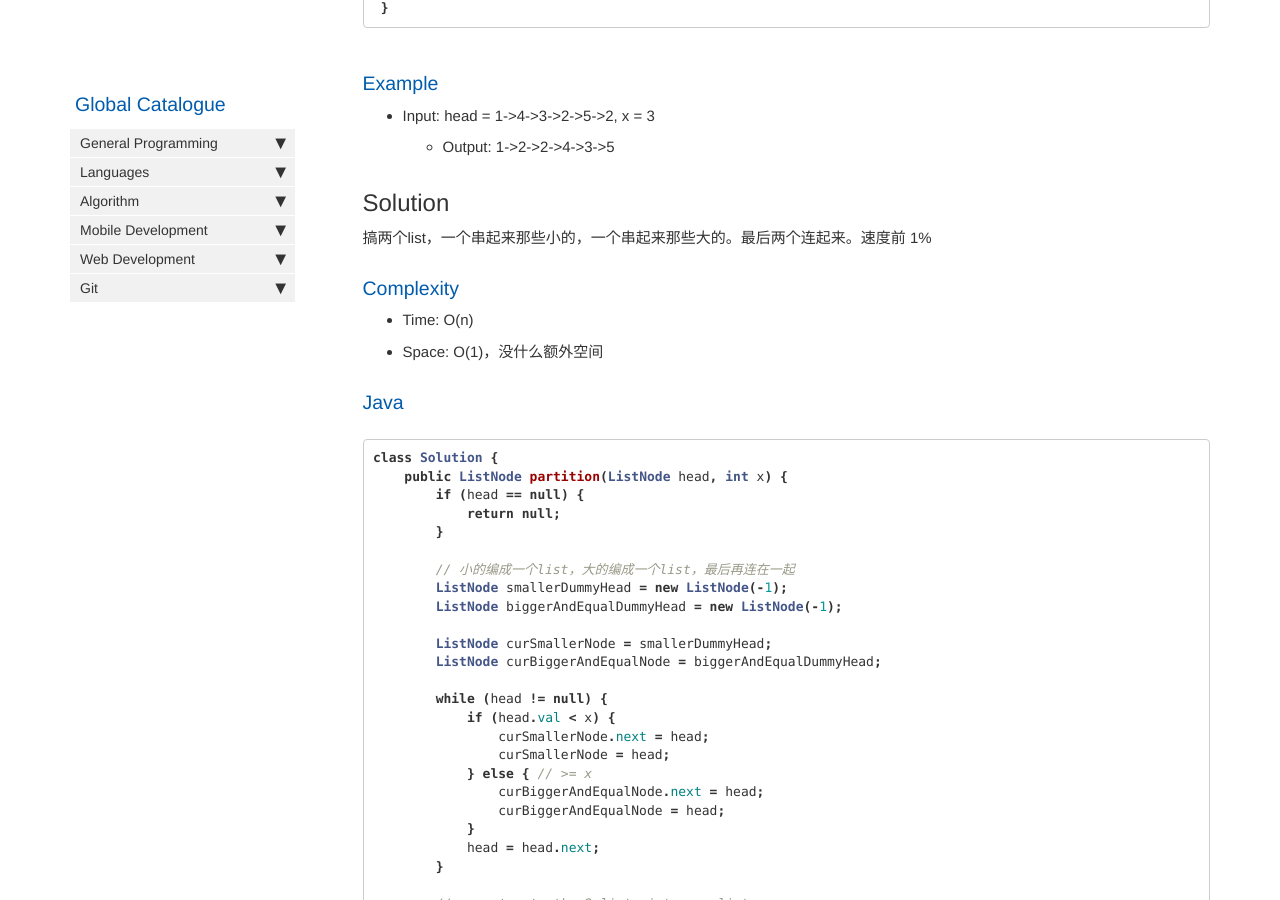
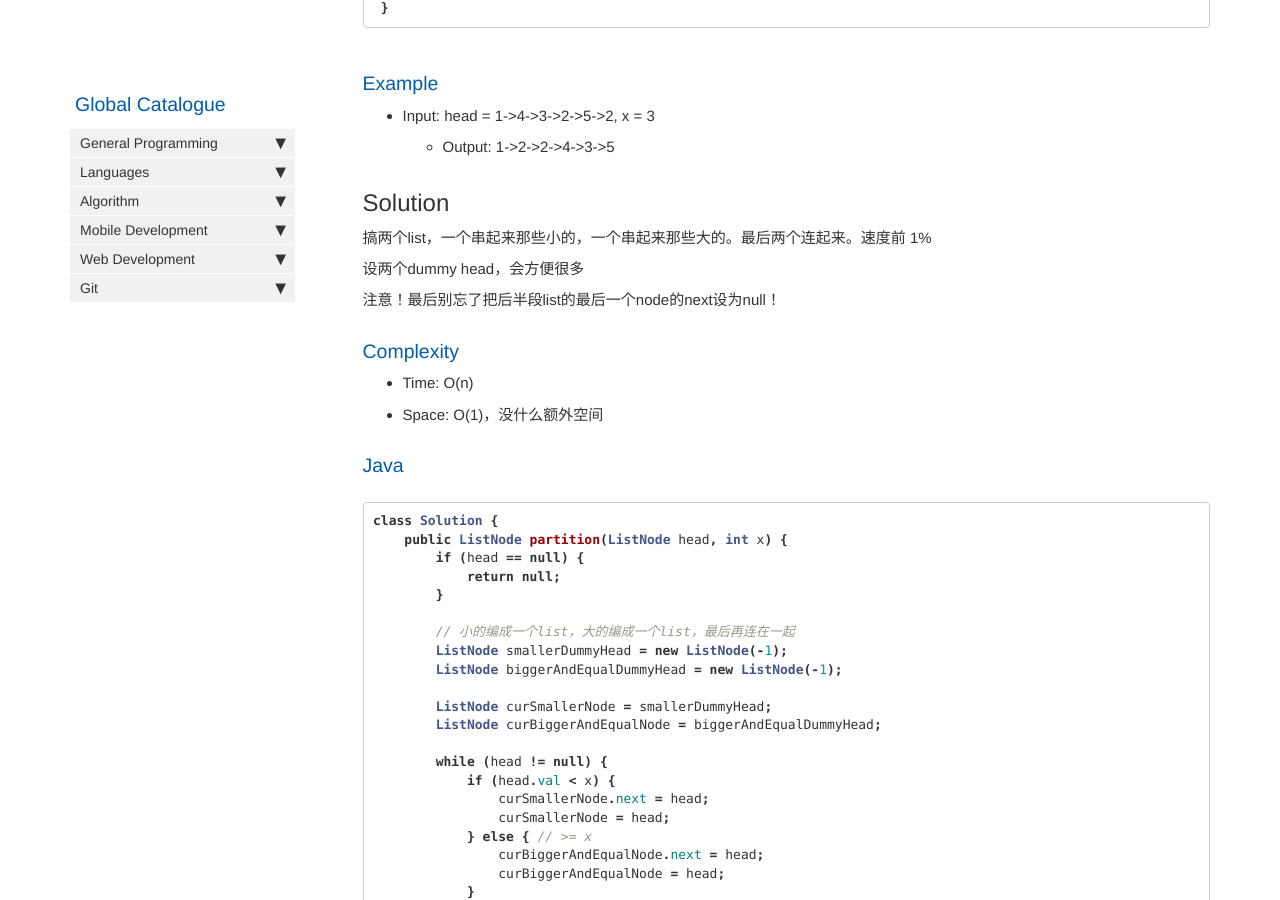
Before and after one commit to HungryOrc/hungryorc.github.io, a Jekyll site: the page built from pages/algorithm/algorithm_partition_linked_list_into_smaller_and_bigger_half.md, in a window 1280 px wide and 900 px high, scrolled down 407 px. Built offline with Jekyll 4.4.1, drawn with Linux system fonts in a browser that asks for light colours; nearby versions of some CDN libraries; comment, search, counter and statistics services are not loaded.

Commit message:
Update algorithm_partition_linked_list_into_smaller_and_bigger_half.md

```diff
--- a/pages/algorithm/algorithm_partition_linked_list_into_smaller_and_bigger_half.md
+++ b/pages/algorithm/algorithm_partition_linked_list_into_smaller_and_bigger_half.md
@@ -27,6 +27,10 @@ You should preserve the original relative order of the nodes in each of the two
 
 ## Solution
 搞两个list，一个串起来那些小的，一个串起来那些大的。最后两个连起来。速度前 1%
+
+设两个dummy head，会方便很多
+
+注意！最后别忘了把后半段list的最后一个node的next设为null！
 
 ### Complexity
 * Time: O(n)
```
